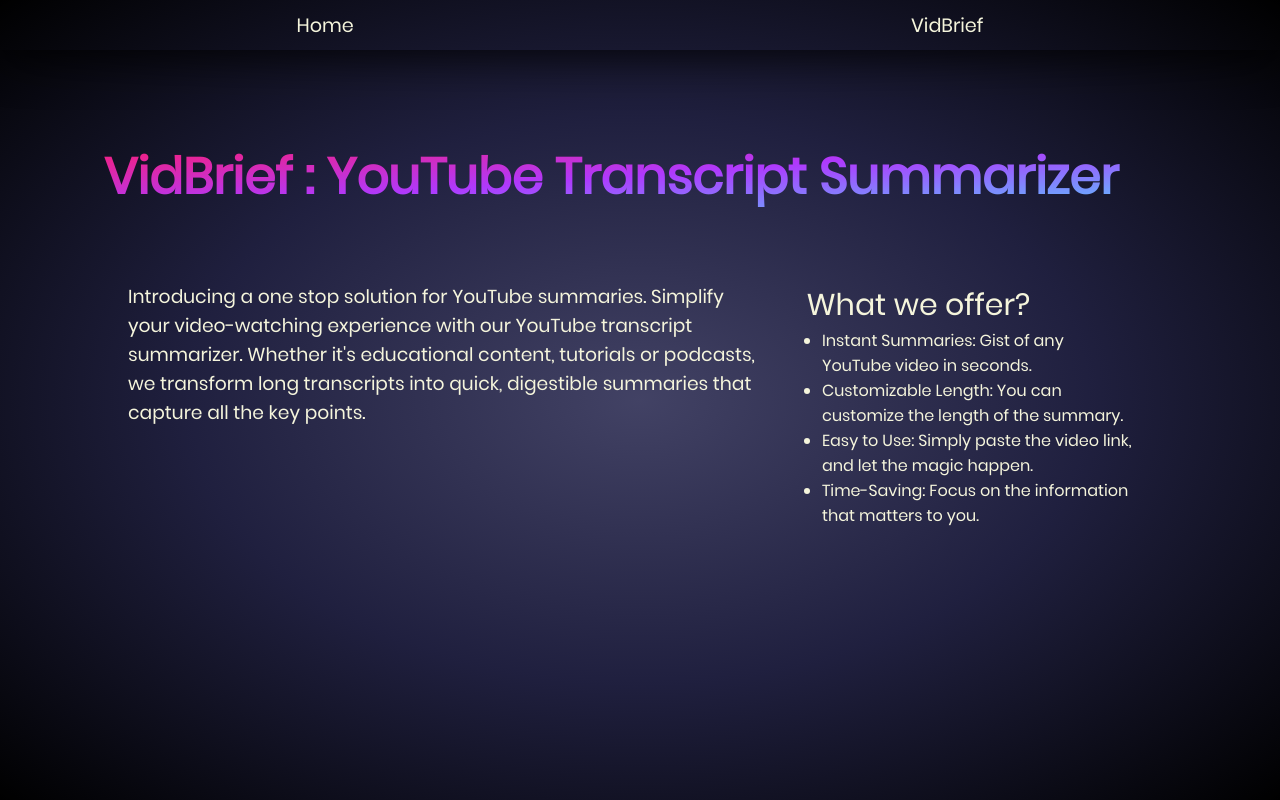
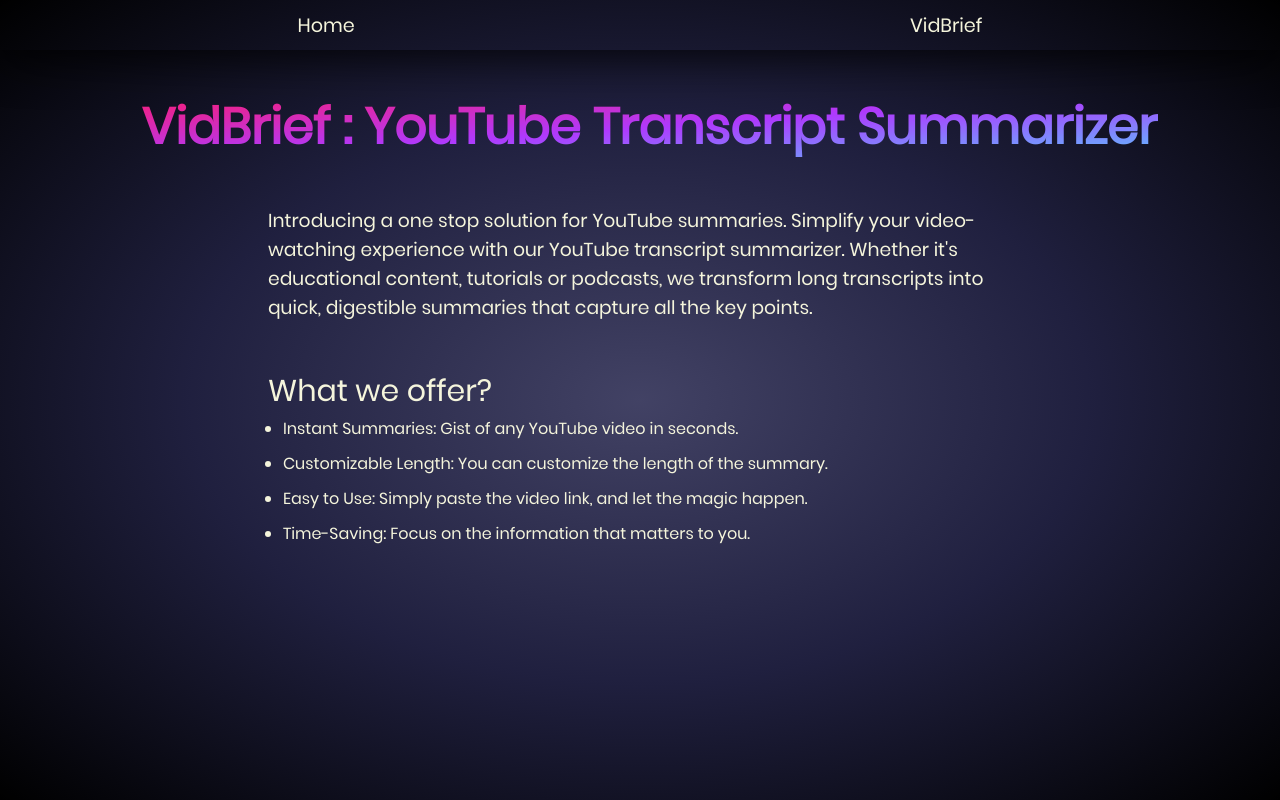
Before and after one commit to bhavya7612/yt-summarizer-vercel, a Flask app: page / in a window 1280 px wide. Run offline with Flask 3, Linux system fonts and the light colour scheme.

Commit message:
Add files via upload

```diff
--- a/static/css/index.css
+++ b/static/css/index.css
@@ -19,13 +19,14 @@
 html, body {
     width: 100%;
     height: 100%;
+    color: beige;
 }
 
 body {
     display: flex;
     flex-direction: column;
     align-items: center;
-    justify-content: center;
+    /* justify-content: center; */
     background-image: radial-gradient(ellipse, rgba(9, 9, 54, 0.767), rgba(4, 4, 39, 0.89), black);
 }
 
@@ -41,10 +42,6 @@
     transition: all 0.2s linear;
 }
 
-h1, h3 {
-    color: beige;
-}
-
 /* Header */
 header {
     display: flex;
@@ -52,8 +49,8 @@
     align-items: center;
     width: 100%;
     height: 50px;
-    padding: 18px;
-    box-shadow: 0px 0px 50px;
+    padding: 10px 20px;
+    box-shadow: 0px 0px 50px black;
 }
 
 header div a {
@@ -63,16 +60,18 @@
 
 /* Section */
 section {
-    width: 100%;
-    height: 100%;
+    display: flex;
+    flex-direction: column;
+    padding: 20px;
 }
 
 section h1 {
     font-size: 50px;
-    position: relative;
-    top: 12%;
-    left: 20%;
-    display: inline-block;
+    /* position: relative; */
+    margin-top: 20px;
+    margin-left: 18%;
+    /* margin: 20px; */
+    /* left: 21.7%; */
     opacity: 0;
     animation: move-h1 0.9s ease-in forwards;
     background: linear-gradient(to bottom right, #ff1b6b, #af39fd, #54cfff);
@@ -81,34 +80,46 @@
     -webkit-text-fill-color: transparent;
 }
 
-.block {
-    width: 50%;
-    display: flex;
-    flex-wrap: wrap;
-    justify-content: center;
-    align-items: center;
-    position: relative;
-    top: 17%;
-    left: 10%;
-    opacity: 0;
-    animation: move-block 0.9s ease-in forwards 1s;
-}
-
 h3 {
     font-weight: 400;
 }
 
-.block2 {
-    width: 30%;
+.block, .block2 {
+    width: 60%;
     display: flex;
     flex-wrap: wrap;
-    justify-content: flex-start;
+    margin-left: 20%;
     align-items: center;
-    position: absolute;
-    top: 26%;
-    left: 63%;
     opacity: 0;
+}
+
+.block {
+    justify-content: center;
+    /* position: relative; */
+    /* top: 17%; */
+    /* left: 10%; */
+    animation: move-block 0.9s ease-in forwards 1s;
+    padding-top: 15px;
+}
+
+.block2 {
+
+    flex-direction: column;
+    /* justify-content: flex-start; */
+    /* position: absolute; */
+    /* top: 26%; */
+    /* left: 63%; */
     animation: move-block2 0.9s ease-in forwards 2s;
+}
+
+.block2 h3 {
+    width: 100%;
+    font-size: 30px;
+    line-height: 40px;
+    /* text-align: center; */
+    /* width: 80%; */
+    /* position: relative;
+    right: 10%; */
 }
 
 .block3 {
@@ -118,27 +129,27 @@
     flex-wrap: wrap;
     justify-content: flex-start;
     align-items: center;
-    position: relative;
-    top: 5rem;
-    left: 10%;
+    /* position: relative; */
+    /* top: 5rem;
+    left: 10%; */
     opacity: 0;
     animation: move-block3 0.9s ease-in forwards 3s;
 }
 
-.block2 h3 {
-    font-size: 30px;
+ul{
+    width: 100%;
 }
 
 li {
     color: beige;
-    width: 19.5rem;
-    position: relative;
-    left: 5%;
+    margin-left: 2%;
+    line-height: 35px;
+    /* left: 5%; */
 }
 
 @keyframes move-h1 {
     100% {
-        transform: translateX(-15%);
+        transform: translateX(-10%);
         opacity: 1;
     }
 }
```
